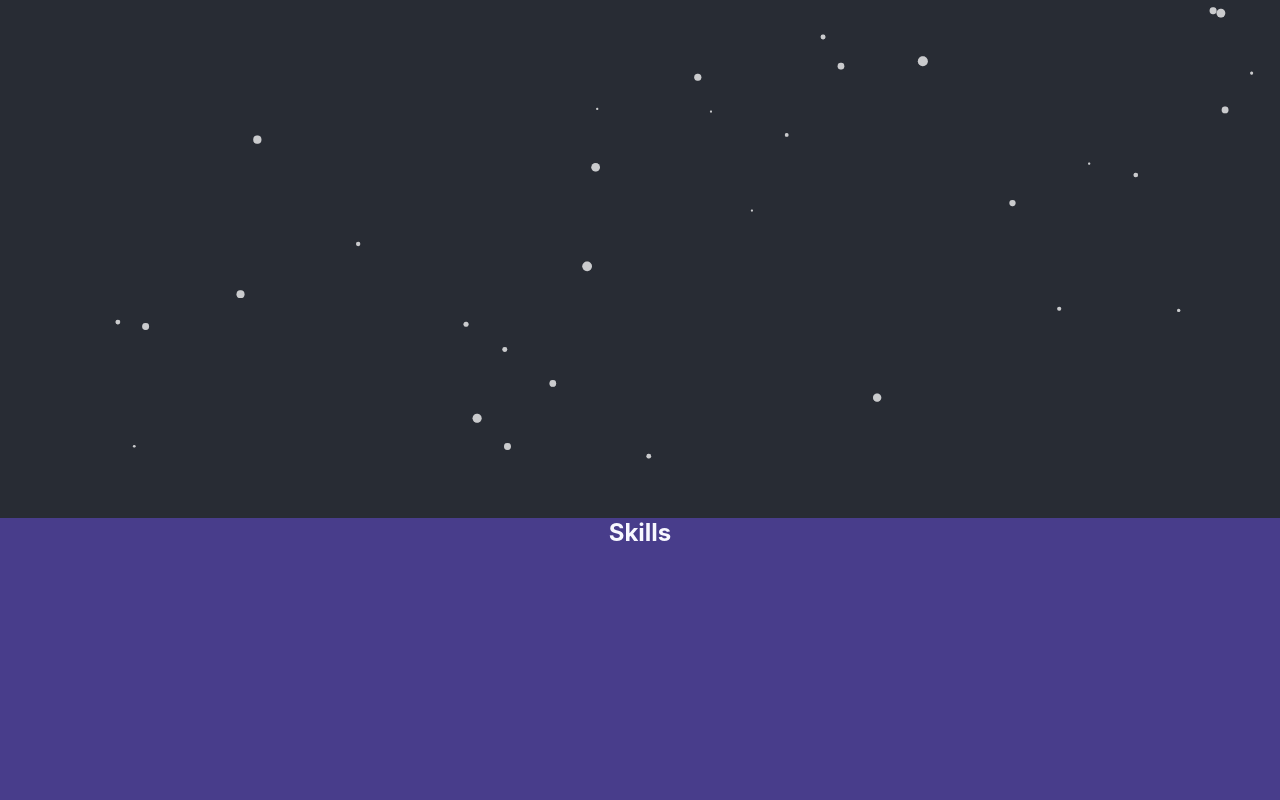
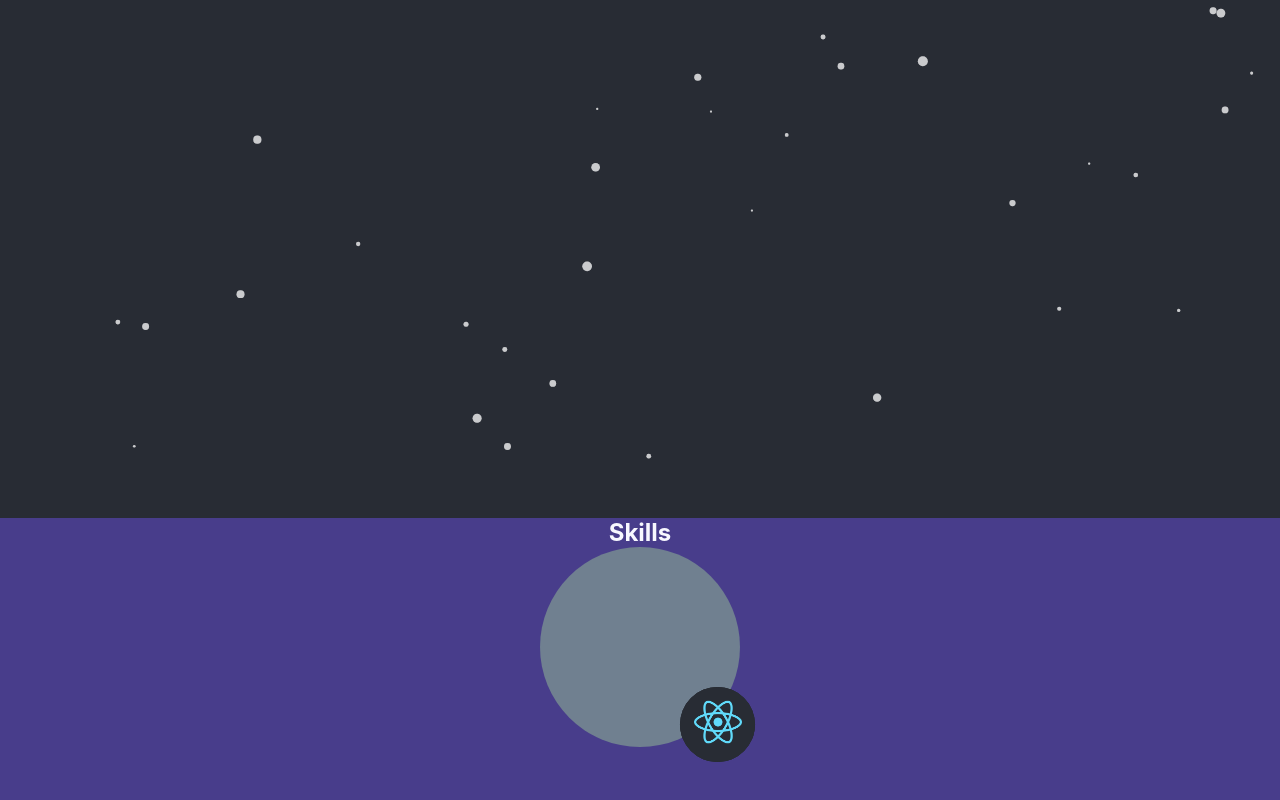
Before and after one commit to CodyGrogan/portfolio, a React (Create React App) app: page / in a window 1280 px wide. Shown: the part 282-1082 px from the top of the page. Built offline with nearby package versions, Linux system fonts and the light colour scheme.

Commit message:
wheel test

```diff
--- a/src/App.css
+++ b/src/App.css
@@ -95,3 +95,29 @@ h3{
 .typeWriter{
   font-size: 24px;
 }
+
+.wheel{
+  position: relative;
+  width: 200px;
+  border-radius: 50%;
+  background-color: slategray;
+  height: 200px;
+}
+
+
+
+.wheelItem{
+  width: 75px;
+  height: 75px;
+  border-radius: 50%;
+  background-color: #282c34;
+  position: absolute;
+  top: 70%;
+  left: 70%;
+
+}
+
+
+/*
+animation: myOrbit 10s linear infinite;
+*/
--- /dev/null
+++ b/src/components/SkillWheel.tsx
@@ -0,0 +1,28 @@
+function SkillWheel(props: any){
+    return(
+        <div className="wheel">
+
+            <div className="wheelItem">
+            <img className='aboutIcon' src='./img/logo192.png'></img>
+
+
+            </div>
+
+            <div className="wheelItem">
+            <img className='aboutIcon' src='./img/logo192.png'></img>
+
+
+            </div>
+
+            <div className="wheelItem">
+
+            <img className='aboutIcon' src='./img/logo192.png'></img>
+
+            </div>
+
+
+        </div>
+    )
+}
+
+export default SkillWheel;
--- a/src/components/home.tsx
+++ b/src/components/home.tsx
@@ -1,6 +1,7 @@
 import Aos from 'aos';
 import AOS from 'aos';
 import 'aos/dist/aos.css';
+import SkillWheel from './SkillWheel';
 import Intro from './Intro';
 import IntroParticle from './particle';
 
@@ -35,11 +36,18 @@ function Home(props: any){
             <h2>Skills</h2>
             </div>
 
+
+
         <div className='skillContainer'>
 
+ <SkillWheel/>
         <div className='lineBreak'/>
             <div className='skillGroup ' data-aos="fade-left">
             <h3>Front End</h3>
+
+
+
+
                 <div className='skillInnerGroup'>
 
 
```
